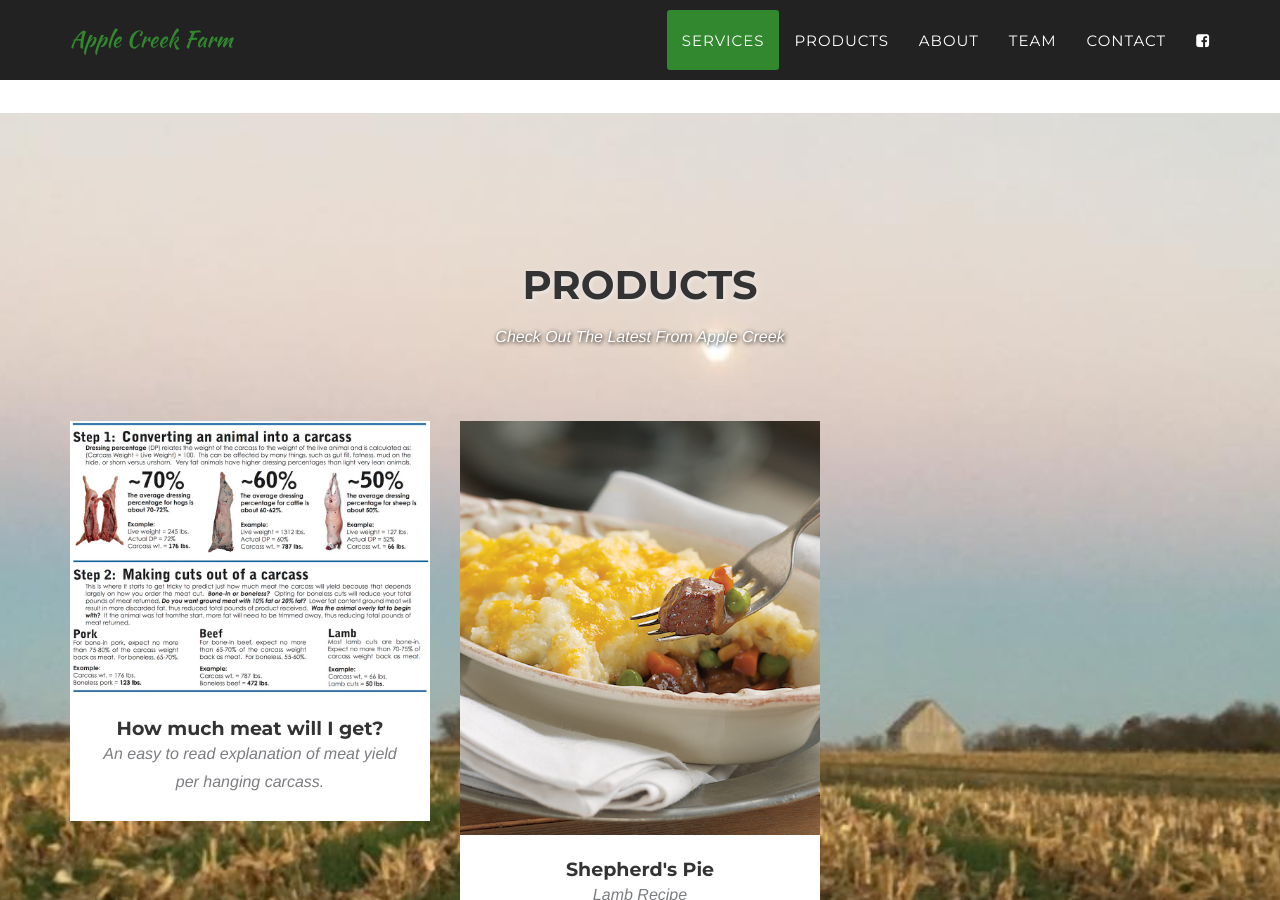
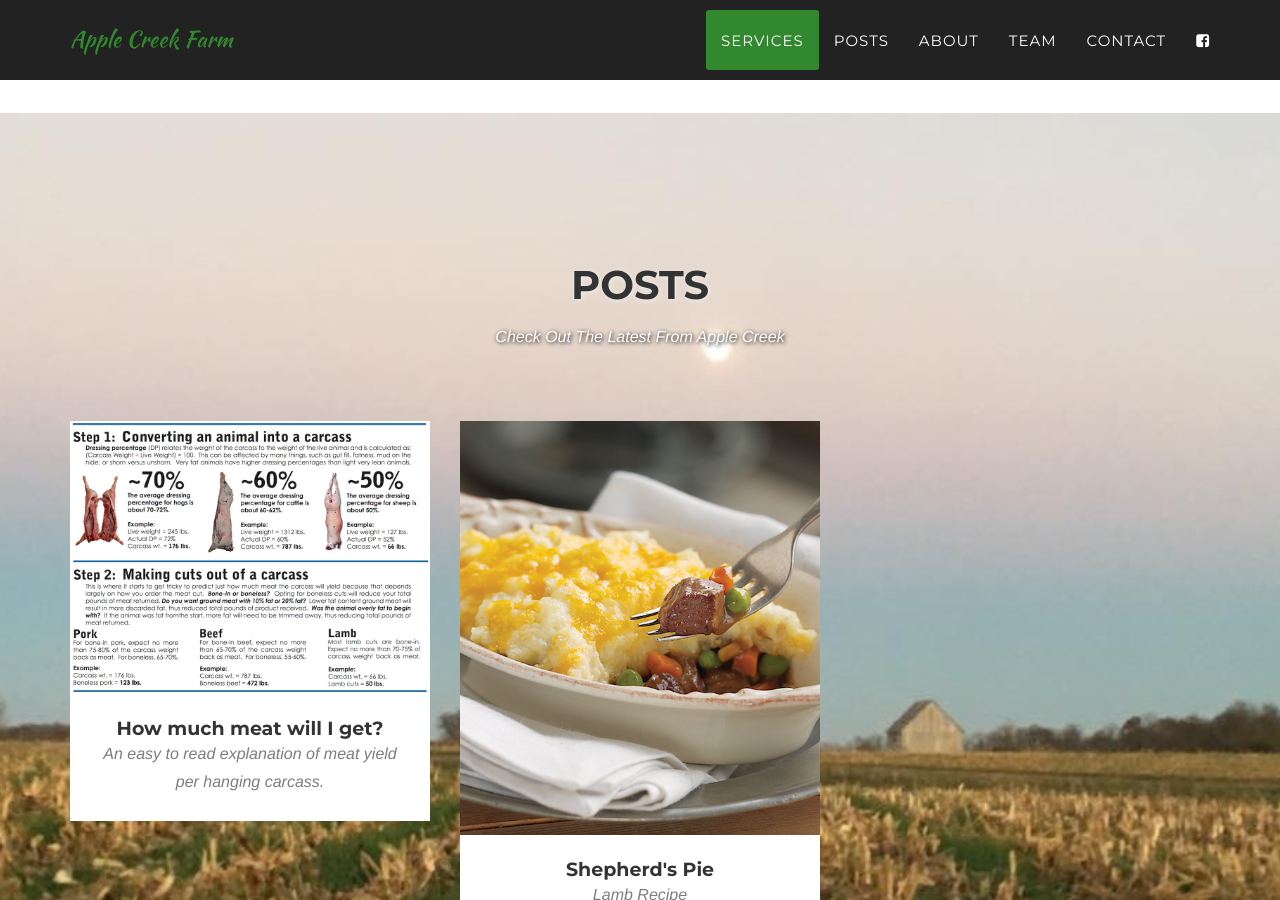
Before and after one commit to AppleCreekIowa/applecreek-main, a Jekyll site: the page built from index.html, in a window 1280 px wide and 900 px high, scrolled down 1507 px. Built offline with Jekyll 4.4.1, drawn with Linux system fonts in a browser that asks for light colours; some web fonts are replaced.

Commit message:
changed Products to Posts

```diff
--- a/_includes/header.html
+++ b/_includes/header.html
@@ -22,7 +22,7 @@
                         <a class="page-scroll" href="#services">Services</a>
                     </li>
                     <li>
-                        <a class="page-scroll" href="#portfolio">Products</a>
+                        <a class="page-scroll" href="#portfolio">Posts</a>
                     </li>
                     <li>
                         <a class="page-scroll" href="#about">About</a>
--- a/_includes/portfolio_grid.html
+++ b/_includes/portfolio_grid.html
@@ -3,7 +3,7 @@
         <div class="container">
             <div class="row">
                 <div class="col-lg-12 text-center">
-                    <h2 class="section-heading" style="text-shadow: 1px 1px 4px #f1f1f1;">Products</h2>
+                    <h2 class="section-heading" style="text-shadow: 1px 1px 4px #f1f1f1;">Posts</h2>
                     <h3 class="section-subheading text-muted" style="color: white;text-shadow: 1px 1px 4px #000000;">Check Out The Latest From Apple Creek</h3>
                 </div>
             </div>
```
